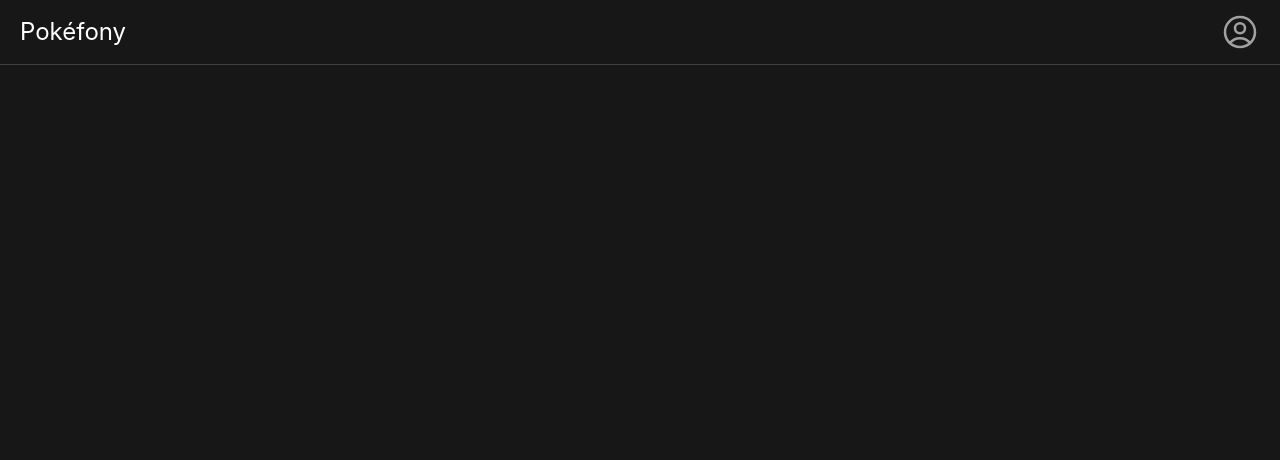
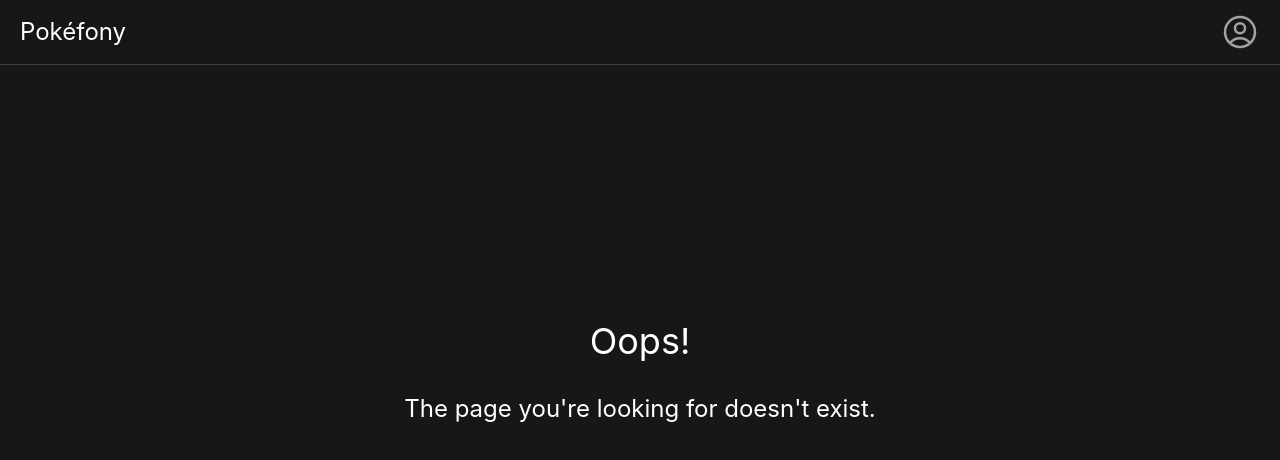
Before and after one commit to thomaslabeyrie/pokefony, a Vue app in the folder client/: page / in a window 1280 px wide. Before the commit this address had no page. Shown: the top 460 px of the page. Built offline with nearby package versions, Linux system fonts and the light colour scheme.

Commit message:
feat: adds not found page and scroll reset on the router

```diff
--- a/client/src/router/index.ts
+++ b/client/src/router/index.ts
@@ -1,6 +1,7 @@
 import { createRouter, createWebHistory, type RouteLocationNormalized } from 'vue-router'
 import PokedexView from '@/views/PokedexView.vue'
 import SpeciesView from '@/views/SpeciesView.vue'
+import NotFound from '@/views/NotFoundView.vue'
 
 const routes = [
   {
@@ -19,9 +20,17 @@ const routes = [
     props: true,
     component: SpeciesView,
   },
+  {
+    path: '/:catchAll(.*)',
+    name: 'NotFound',
+    component: NotFound,
+  },
 ]
 
 export default createRouter({
   history: createWebHistory(),
   routes,
+  scrollBehavior() {
+    return { top: 0 }
+  },
 })
--- /dev/null
+++ b/client/src/views/NotFoundView.vue
@@ -0,0 +1,4 @@
+<template>
+  <h1 class="m-auto mt-64 text-center text-4xl">Oops!</h1>
+  <h3 class="m-auto mt-8 text-center text-2xl">The page you're looking for doesn't exist.</h3>
+</template>
```
